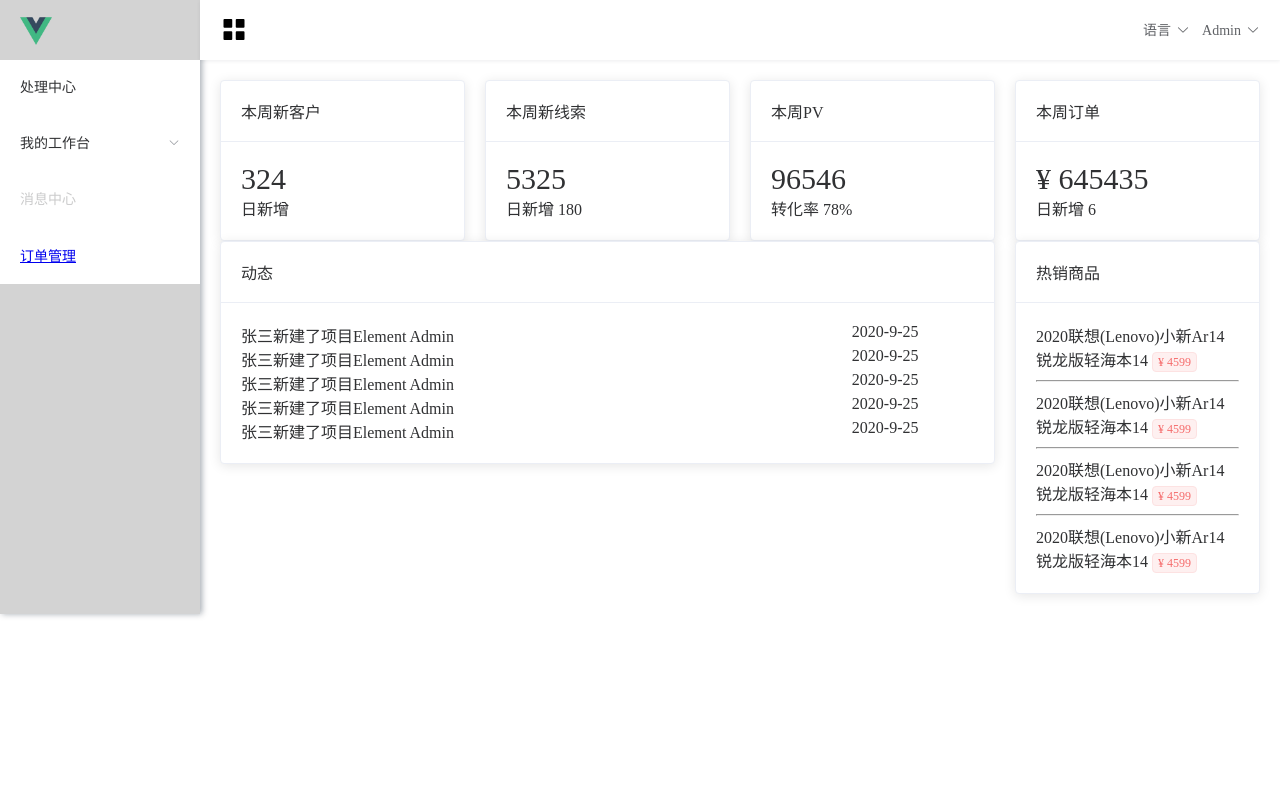
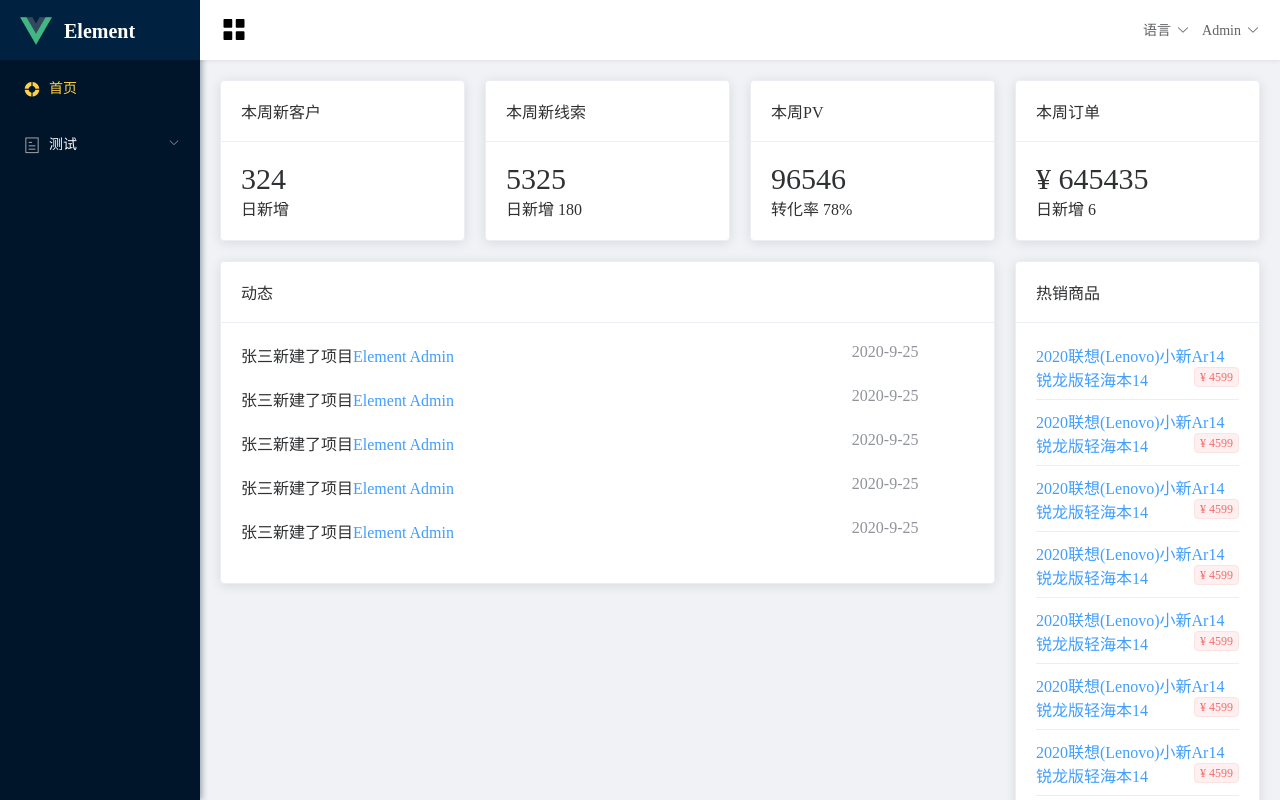
Before and after one commit to dearDreamWeb/crm, a Vue app in the folder front_end/: page /home in a window 1280 px wide. Built offline with nearby package versions, Linux system fonts and the light colour scheme.

Commit message:
前端页面基本框架搭建完成

```diff
--- a/front_end/package.json
+++ b/front_end/package.json
@@ -36,6 +36,7 @@
     "friendly-errors-webpack-plugin": "^1.6.1",
     "html-webpack-plugin": "^2.30.1",
     "node-notifier": "^5.1.2",
+    "node-sass": "^4.14.1",
     "optimize-css-assets-webpack-plugin": "^3.2.0",
     "ora": "^1.2.0",
     "portfinder": "^1.0.13",
@@ -43,6 +44,7 @@
     "postcss-loader": "^2.0.8",
     "postcss-url": "^7.2.1",
     "rimraf": "^2.6.0",
+    "sass-loader": "^7.0.3",
     "semver": "^5.3.0",
     "shelljs": "^0.7.6",
     "uglifyjs-webpack-plugin": "^1.1.1",
--- a/front_end/src/main.js
+++ b/front_end/src/main.js
@@ -5,8 +5,8 @@
 import router from './router'
 import store from "./store";
 import ElementUI from 'element-ui'
-import 'element-ui/lib/theme-chalk/index.css'
 import TreeTable from 'vue-table-with-tree-grid'
+import "@/style/app.scss"
 
 Vue.config.productionTip = false
 Vue.use(ElementUI)
@@ -23,5 +23,6 @@
   router,
   store,
   components: {App},
-  template: '<App/>'
+  template: '<App/>',
+  render:h => h(App)
 }).$mount('#app')
--- /dev/null
+++ b/front_end/src/style/app.scss
@@ -0,0 +1,112 @@
+$--font-path:"~element-ui/lib/theme-chalk/fonts";
+
+@import "~element-ui/packages/theme-chalk/src/index";
+
+$app-bg:#f0f2f5;
+$sidebar-bg:#00152a;
+$sidebar-logo-bg:#002140;
+$sidebar-menu-active-bg:$--color-primary;
+
+body,
+html{
+  margin: 0;
+  padding: 0;
+  height: 100%;
+}
+#app{
+  height: 100%;
+  background-color: $app-bg;
+}
+.sidebar{
+  background-color: $sidebar-bg;
+  box-shadow: 2px 0 6px rgba(0,21,41,0.35);
+  width: 200px !important;
+  .logo{
+    background-color: $sidebar-logo-bg;
+    color: #fff;
+    line-height: 60px;
+    img{
+      height: 32px;
+      vertical-align: middle;
+      display: inline-block;
+    }
+    h1{
+      font-size: 20px;
+      display: inline-block;
+      vertical-align: middle;
+      margin: 0 0 0 12px;
+      padding: 0;
+      text-align: center;
+    }
+  }
+  .el-menu{
+    border-right: none;
+    background-color: $sidebar-bg;
+    .el-menu-item{
+      color: #fff;
+      &:hover,
+      &:focus{
+        background-color: $sidebar-menu-active-bg;
+      }
+    }
+    .el-submenu__title{
+      color: #fff;
+      &:hover,
+      &:focus{
+        background-color: $sidebar-bg;
+      }
+    }
+  }
+}
+.sidebar-collapse{
+  width: 64px !important;
+  .logo{
+    h1{
+      display: none;
+    }
+  }
+}
+.header{
+  background-color: #fff;
+  box-shadow: 0 1px 4px rgba(0,21,41,0.08);
+  *{
+    line-height: 60px;
+  }
+  .sidebarToggle{
+    font-size: 28px;
+  }
+  .header-action{
+    margin-left: 12px;
+  }
+}
+.float-right{
+  float: right;
+}
+.breadcrumb{
+  padding-bottom: 20px;
+}
+.pagination{
+  margin-top: 20px;
+  margin-bottom: 20px;
+}
+.text-primary {
+  color: $--color-primary;
+}
+.text-success {
+  color: $--color-success;
+}
+.text-warning {
+  color: $--color-warning;
+}
+.text-danger {
+  color: $--color-danger;
+}
+.text-info {
+  color: $--color-info;
+}
+
+hr{
+  height: 1px;
+  border: none;
+  border-top: 1px solid #ebeef5;
+}
--- a/front_end/src/views/Dashboard.vue
+++ b/front_end/src/views/Dashboard.vue
@@ -88,6 +88,26 @@
               <div class="text-primary">2020联想(Lenovo)小新Ar14锐龙版轻海本14
                 <el-tag type="danger" size="mini" class="float-right">¥ 4599</el-tag>
               </div>
+              <hr>
+              <div class="text-primary">2020联想(Lenovo)小新Ar14锐龙版轻海本14
+                <el-tag type="danger" size="mini" class="float-right">¥ 4599</el-tag>
+              </div>
+              <hr>
+              <div class="text-primary">2020联想(Lenovo)小新Ar14锐龙版轻海本14
+                <el-tag type="danger" size="mini" class="float-right">¥ 4599</el-tag>
+              </div>
+              <hr>
+              <div class="text-primary">2020联想(Lenovo)小新Ar14锐龙版轻海本14
+                <el-tag type="danger" size="mini" class="float-right">¥ 4599</el-tag>
+              </div>
+              <hr>
+              <div class="text-primary">2020联想(Lenovo)小新Ar14锐龙版轻海本14
+                <el-tag type="danger" size="mini" class="float-right">¥ 4599</el-tag>
+              </div>
+              <hr>
+              <div class="text-primary">2020联想(Lenovo)小新Ar14锐龙版轻海本14
+                <el-tag type="danger" size="mini" class="float-right">¥ 4599</el-tag>
+              </div>
             </el-card>
           </el-col>
         </el-row>
@@ -102,6 +122,11 @@
   }
 </script>
 
-<style scoped>
-
+<style lang="scss" scoped>
+ .el-row{
+   margin-bottom: 20px;
+   /*&:last-child{
+     margin-bottom: 0;
+   }*/
+ }
 </style>
--- /dev/null
+++ b/front_end/src/views/layout/Index.vue
@@ -0,0 +1,106 @@
+<template>
+  <el-container style="height: 100%; border: 1px solid #eee">
+    <el-aside width="200px" style="background-color: rgb(238, 241, 246)">
+      <el-menu :default-openeds="['1', '3']">
+        <el-submenu index="1">
+          <template slot="title"><i class="el-icon-message"></i>导航一</template>
+          <el-menu-item-group>
+            <template slot="title">分组一</template>
+            <el-menu-item index="1-1">选项1</el-menu-item>
+            <el-menu-item index="1-2">选项2</el-menu-item>
+          </el-menu-item-group>
+          <el-menu-item-group title="分组2">
+            <el-menu-item index="1-3">选项3</el-menu-item>
+          </el-menu-item-group>
+          <el-submenu index="1-4">
+            <template slot="title">选项4</template>
+            <el-menu-item index="1-4-1">选项4-1</el-menu-item>
+          </el-submenu>
+        </el-submenu>
+        <el-submenu index="2">
+          <template slot="title"><i class="el-icon-menu"></i>导航二</template>
+          <el-menu-item-group>
+            <template slot="title">分组一</template>
+            <el-menu-item index="2-1">选项1</el-menu-item>
+            <el-menu-item index="2-2">选项2</el-menu-item>
+          </el-menu-item-group>
+          <el-menu-item-group title="分组2">
+            <el-menu-item index="2-3">选项3</el-menu-item>
+          </el-menu-item-group>
+          <el-submenu index="2-4">
+            <template slot="title">选项4</template>
+            <el-menu-item index="2-4-1">选项4-1</el-menu-item>
+          </el-submenu>
+        </el-submenu>
+        <el-submenu index="3">
+          <template slot="title"><i class="el-icon-setting"></i>导航三</template>
+          <el-menu-item-group>
+            <template slot="title">分组一</template>
+            <el-menu-item index="3-1">选项1</el-menu-item>
+            <el-menu-item index="3-2">选项2</el-menu-item>
+          </el-menu-item-group>
+          <el-menu-item-group title="分组2">
+            <el-menu-item index="3-3">选项3</el-menu-item>
+          </el-menu-item-group>
+          <el-submenu index="3-4">
+            <template slot="title">选项4</template>
+            <el-menu-item index="3-4-1">选项4-1</el-menu-item>
+          </el-submenu>
+        </el-submenu>
+      </el-menu>
+    </el-aside>
+
+    <el-container>
+      <el-header style="text-align: right; font-size: 12px">
+        <el-dropdown>
+          <i class="el-icon-setting" style="margin-right: 15px"></i>
+          <el-dropdown-menu slot="dropdown">
+            <el-dropdown-item>查看</el-dropdown-item>
+            <el-dropdown-item>新增</el-dropdown-item>
+            <el-dropdown-item>删除</el-dropdown-item>
+          </el-dropdown-menu>
+        </el-dropdown>
+        <span>王小虎</span>
+      </el-header>
+
+      <el-main>
+        <el-table :data="tableData">
+          <el-table-column prop="date" label="日期" width="140">
+          </el-table-column>
+          <el-table-column prop="name" label="姓名" width="120">
+          </el-table-column>
+          <el-table-column prop="address" label="地址">
+          </el-table-column>
+        </el-table>
+      </el-main>
+    </el-container>
+  </el-container>
+</template>
+
+<script>
+  export default {
+    name: "Index",
+    data() {
+      const item = {
+        date: '2016-05-02',
+        name: '王小虎',
+        address: '上海市普陀区金沙江路 1518 弄'
+      };
+      return {
+        tableData: Array(20).fill(item)
+      }
+    }
+  }
+</script>
+
+<style scoped>
+  .el-header {
+    background-color: #B3C0D1;
+    color: #333;
+    line-height: 60px;
+  }
+
+  .el-aside {
+    color: #333;
+  }
+</style>
--- a/front_end/src/views/layout/Layout.vue
+++ b/front_end/src/views/layout/Layout.vue
@@ -1,38 +1,32 @@
 <template>
-  <el-container>
-    <el-aside class="sidebar">
+  <el-container style="height: 100%">
+    <el-aside class="sidebar" v-bind:class="{'sidebar-collapse':isCollapse}"
+              style="transition: .5s">
       <el-header class="logo">
         <img src="@/assets/logo.png">
-        <h1>Element Admin</h1>
+        <h1>Element</h1>
       </el-header>
-      <el-menu router :default-active="1">
-        <el-menu-item index="1">处理中心</el-menu-item>
-        <el-submenu index="2">
-          <template slot="title">我的工作台</template>
-          <el-menu-item index="2-1">选项1</el-menu-item>
-          <el-menu-item index="2-2">选项2</el-menu-item>
-          <el-menu-item index="2-3">选项3</el-menu-item>
-          <el-submenu index="2-4">
-            <template slot="title">选项4</template>
-            <el-menu-item index="2-4-1">选项1</el-menu-item>
-            <el-menu-item index="2-4-2">选项2</el-menu-item>
-            <el-menu-item index="2-4-3">选项3</el-menu-item>
-            <el-submenu index="3">
-              <template slot="title">选项5</template>
-              <el-menu-item index="3-1-1">选项1</el-menu-item>
-              <el-menu-item index="3-1-2">选项1</el-menu-item>
-              <el-menu-item index="3-1-3">选项1</el-menu-item>
-              <el-menu-item index="3-1-4">选项1</el-menu-item>
-            </el-submenu>
-          </el-submenu>
+      <el-menu router :default-active="$route.path" :collapse="isCollapse"
+               active-text-color="#ffd04b">
+        <el-menu-item index="/home">
+          <i class="el-icon-s-help"></i>
+          <span slot="title">首页</span>
+        </el-menu-item>
+        <el-submenu index="1">
+          <template slot="title">
+            <i class="el-icon-tickets"></i>
+            <span slot="title">测试</span>
+          </template>
+          <el-menu-item index="1-2">
+            <i class="el-icon-monitor"></i>
+            <span slot="title">页面2</span>
+          </el-menu-item>
         </el-submenu>
-        <el-menu-item index="3" disabled>消息中心</el-menu-item>
-        <el-menu-item index="4"><a href="https://www.ele.me" target="_blank">订单管理</a></el-menu-item>
       </el-menu>
     </el-aside>
     <el-container>
       <el-header class="header">
-        <i class="el-icon-menu sidebarToggle"></i>
+        <i @click="isCollapse=!isCollapse" class="el-icon-menu sidebarToggle"></i>
         <div class="float-right">
           <el-dropdown trigger="click" class="header-action">
             <span>语言<i class="el-icon-arrow-down el-icon--right"></i></span>
@@ -44,8 +38,12 @@
           <el-dropdown trigger="click" class="header-action">
             <span>Admin<i class="el-icon-arrow-down el-icon--right"></i></span>
             <el-dropdown-menu slot="dropdown">
-              <el-dropdown-item command="Profile"> <i class="el-icon-setting"></i> 个人设定</el-dropdown-item>
-              <el-dropdown-item command="SignOut"> <i class="el-icon-refresh"></i> 安全退出</el-dropdown-item>
+              <el-dropdown-item command="Profile">
+                <i class="el-icon-setting"></i>个人设定
+              </el-dropdown-item>
+              <el-dropdown-item command="SignOut">
+                <i class="el-icon-refresh"></i>安全退出
+              </el-dropdown-item>
             </el-dropdown-menu>
           </el-dropdown>
         </div>
@@ -59,53 +57,18 @@
 
 <script>
   export default {
-    name: "Layout"
+    name: "Layout",
+    data(){
+      return{
+        isCollapse:false
+      }
+    },
+    methods:{
+
+    }
   }
 </script>
 
 <style scoped>
-  .sidebar{
-    background-color: #D3D3D3;
-    box-shadow: 2px 0 6px rgba(0,21,41,0.35);
-    width: 200px !important;
-  }
-  .logo{
-    background-color: #D3D3D3;
-    color: #D3D3D3;
-    line-height: 60px;
-  }
-  .logo img{
-    height: 32px;
-    vertical-align: middle;
-    display: inline-block;
-  }
-  h1{
-    font-size: 20px;
-    display: inline-block;
-    vertical-align: middle;
-    margin: 0 0 0 12px;
-    padding: 0;
-    text-align: center;
-  }
-  .el-menu{
-    border-right: none;
-    background-color: white;
-  }
-  .header{
-    background-color: #fff;
-    box-shadow: 0 1px 4px rgba(0,21,41,0.08);
-  }
-  .header *{
-    line-height: 60px;
-  }
-  .header .sidebarToggle{
-    font-size: 28px;
-  }
-  .header .header-action{
-    margin-left: 12px;
-  }
-  .float-right{
-    float: right;
-  }
 
 </style>
```
Also changed, not shown: front_end/src/App.vue (+1 -6 lines), front_end/src/router/index.js (line endings or trailing spaces).
